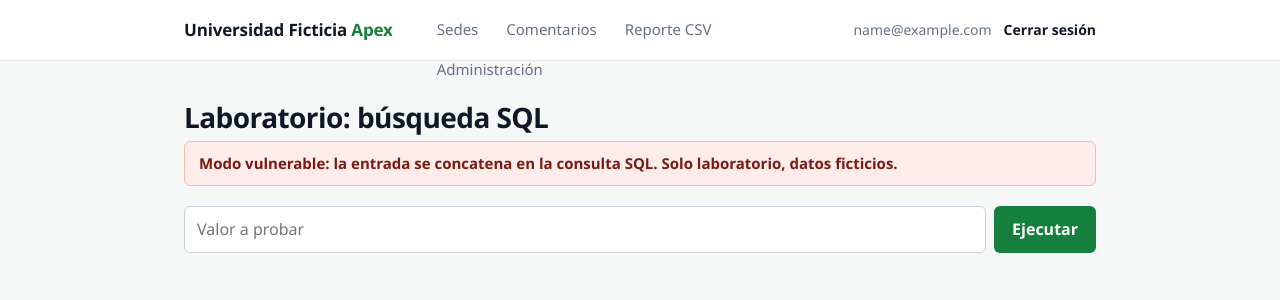
After one commit to BillyLiby/universidad-ficticia-apex, a Flask app: page /lab/search in a window 1280 px wide. The commit adds this page. Shown: the top 300 px of the page. Run offline with Flask 3, Linux system fonts and the light colour scheme; the visitor is signed in with stand-in values (Sample User, id 1).

Commit message:
busqueda vulnerable a SQL Injection (laboratorio)

```diff
--- a/app.py
+++ b/app.py
@@ -270,5 +270,31 @@ def report():
                     headers={"Content-Disposition": "attachment; filename=reporte.csv"})
 
 
+# =====================================================================
+# LABORATORIO FASE I-B: consulta VULNERABLE a propósito (solo laboratorio,
+# datos ficticios, servidor local). Se corrige en el siguiente commit.
+# =====================================================================
+@app.route("/lab/search")
+@login_required
+def lab_search():
+    q = request.args.get("q", "")
+    # VULNERABLE: el dato del usuario se concatena directamente en la sentencia SQL
+    sql = ("SELECT student_id, first_name, last_name, email FROM students "
+           "WHERE first_name LIKE '%" + q + "%' OR last_name LIKE '%" + q + "%'")
+    rows, cols, error = [], [], None
+    if q:
+        conn = get_db()
+        try:
+            cur = conn.execute(sql)
+            cols = [d[0] for d in cur.description]
+            rows = cur.fetchall()
+        except Exception as e:
+            error = str(e)
+        finally:
+            conn.close()
+    return render_template("lab_search.html", q=q, sql=sql if q else "", rows=rows,
+                           cols=cols, error=error, vulnerable=True)
+
+
 if __name__ == "__main__":
     app.run(debug=False)
--- a/static/css/style.css
+++ b/static/css/style.css
@@ -120,3 +120,8 @@ select:focus{outline:none;border-color:var(--accent);box-shadow:0 0 0 3px #D3EED
 .filters .count{margin:8px 0 4px}
 
 .notice.error{border-left-color:var(--danger);background:#FDECEA;color:#7A1A12}
+
+.lab-banner{padding:10px 14px;border-radius:6px;margin:0 0 20px;font-size:15px;font-weight:600}
+.lab-bad{background:#FDECEA;color:#7A1A12;border:1px solid #F4B8B0}
+.lab-ok{background:var(--accent-soft);color:var(--accent-dark);border:1px solid #B7DFC4}
+.sqlbox{background:#0F1F17;color:#D7F5E0;padding:14px 16px;border-radius:6px;overflow-x:auto;font-family:Consolas,"Courier New",monospace;font-size:14px;white-space:pre-wrap;word-break:break-all;margin:0 0 20px}
--- /dev/null
+++ b/templates/lab_search.html
@@ -0,0 +1,19 @@
+{% extends "base.html" %}{% block title %}Laboratorio SQL{% endblock %}{% block content %}
+<h1>Laboratorio: búsqueda SQL</h1>
+<div class="lab-banner {{ 'lab-bad' if vulnerable else 'lab-ok' }}">
+  {% if vulnerable %}Modo vulnerable: la entrada se concatena en la consulta SQL.{% else %}Modo seguro: consulta parametrizada.{% endif %}
+  Solo laboratorio, datos ficticios.
+</div>
+<form method="get" class="searchbar" role="search">
+  <input name="q" value="{{ q }}" aria-label="Valor de búsqueda" placeholder="Valor a probar">
+  <button>Ejecutar</button>
+</form>
+{% if sql %}<p class="count">Sentencia ejecutada</p><pre class="sqlbox">{{ sql }}</pre>{% endif %}
+{% if error %}<div class="notice error" role="alert">Error SQL: {{ error }}</div>{% endif %}
+{% if rows %}<p class="count">{{ rows|length }} fila{{ '' if rows|length == 1 else 's' }}</p>
+<div class="table-wrap"><table>
+  <thead><tr>{% for c in cols %}<th>{{ c }}</th>{% endfor %}</tr></thead>
+  <tbody>{% for r in rows %}<tr>{% for v in r %}<td>{{ v }}</td>{% endfor %}</tr>{% endfor %}</tbody>
+</table></div>
+{% elif q and not error %}<div class="panel empty">La consulta no devolvió filas.</div>{% endif %}
+{% endblock %}
```
